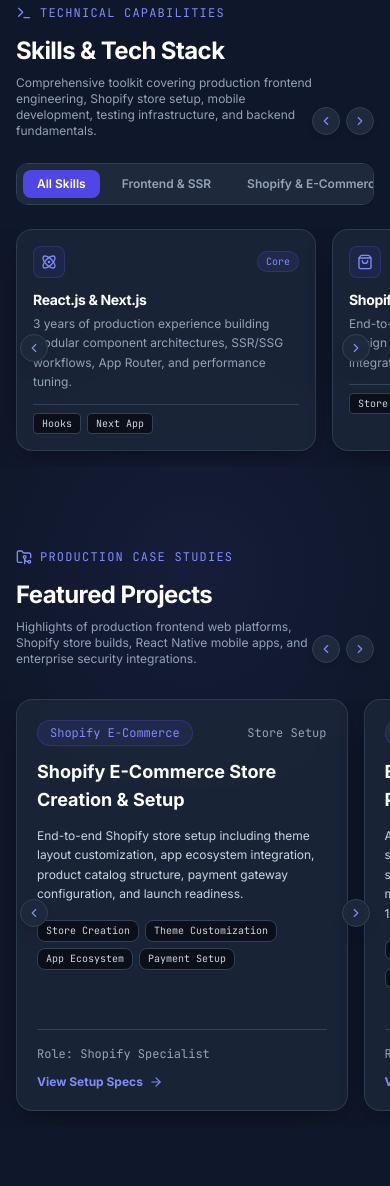
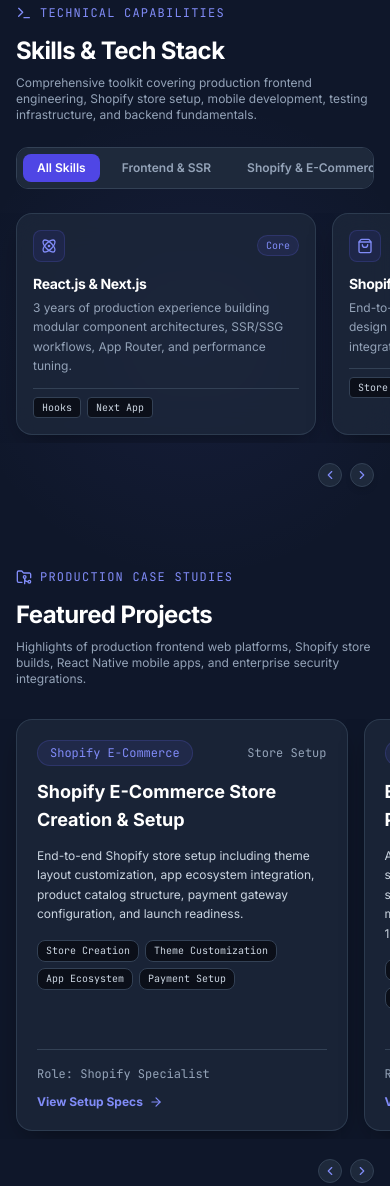
Before and after one commit to anoop-vikraman/anoop-vikraman.github.io, a plain HTML site: page index.html in a window 390 px wide. Shown: the part 1170-2356 px from the top of the page. Drawn offline with nearby package versions, Linux system fonts and the light colour scheme.

Commit message:
carosol changes

```diff
--- a/index.html
+++ b/index.html
@@ -531,7 +531,6 @@
     <!-- TECHNICAL SKILLS MATRIX SECTION (HORIZONTAL SLIDING CAROUSEL ON MOBILE VIEW) -->
     <section id="skills" class="space-y-6">
       <div class="space-y-6">
-        <div class="flex items-end justify-between">
         <div class="space-y-2">
           <div class="inline-flex items-center gap-2 text-xs font-mono text-brand-400 uppercase tracking-widest">
             <i data-lucide="terminal" class="w-4 h-4"></i> Technical Capabilities
@@ -539,21 +538,6 @@
           <h2 class="text-2xl sm:text-4xl font-bold text-white tracking-tight">Skills & Tech Stack</h2>
           <p class="text-slate-400 text-xs sm:text-sm max-w-2xl">Comprehensive toolkit covering production frontend
             engineering, Shopify store setup, mobile development, testing infrastructure, and backend fundamentals.</p>
-          </div>
-
-          <!-- Mobile Navigation Arrow Buttons -->
-          <div class="flex sm:hidden items-center gap-1.5 shrink-0 mb-1">
-            <button onclick="scrollCarousel('skills-grid', -240)"
-              class="w-7 h-7 rounded-full bg-surface-card border border-surface-border text-brand-400 flex items-center justify-center active:scale-95 transition-all shadow-md"
-              aria-label="Previous Skill">
-              <i data-lucide="chevron-left" class="w-3.5 h-3.5"></i>
-            </button>
-            <button onclick="scrollCarousel('skills-grid', 240)"
-              class="w-7 h-7 rounded-full bg-surface-card border border-surface-border text-brand-400 flex items-center justify-center active:scale-95 transition-all shadow-md"
-              aria-label="Next Skill">
-              <i data-lucide="chevron-right" class="w-3.5 h-3.5"></i>
-            </button>
-          </div>
         </div>
 
         <!-- Filter Tabs (Touch swipe scroll on mobile) -->
@@ -583,18 +567,11 @@
         </div>
       </div>
 
-      <!-- Skills Track Container with Overlay Side Arrow Buttons -->
-      <div class="relative group">
-        <!-- Floating Side Arrow Left -->
-        <button onclick="scrollCarousel('skills-grid', -260)"
-          class="flex sm:hidden absolute left-1 top-1/2 -translate-y-1/2 z-20 w-7 h-7 rounded-full bg-surface-card/95 border border-surface-border text-brand-400 items-center justify-center shadow-lg backdrop-blur-md active:scale-95 transition-all"
-          aria-label="Slide Left">
-          <i data-lucide="chevron-left" class="w-3.5 h-3.5"></i>
-        </button>
-
+      <!-- Skills Track Container -->
+      <div class="relative space-y-4">
         <!-- Skills Track -->
         <div
-          class="flex sm:grid grid-cols-1 sm:grid-cols-2 lg:grid-cols-3 gap-4 sm:gap-6 overflow-x-auto sm:overflow-x-visible snap-x snap-mandatory no-scrollbar pb-4 -mx-4 px-4 sm:mx-0 sm:px-0"
+          class="flex sm:grid grid-cols-1 sm:grid-cols-2 lg:grid-cols-3 gap-4 sm:gap-6 overflow-x-auto sm:overflow-x-visible snap-x snap-mandatory no-scrollbar pb-2 -mx-4 px-4 sm:mx-0 sm:px-0"
           id="skills-grid">
 
           <!-- Card 1: React & Next.js -->
@@ -864,19 +841,25 @@
 
         </div>
 
-        <!-- Floating Side Arrow Right -->
+        <!-- Mobile Navigation Controls Right-Aligned Under Carousel -->
+        <div class="flex sm:hidden items-center justify-end gap-2 pt-1">
+          <button onclick="scrollCarousel('skills-grid', -260)"
+            class="w-6.5 h-6.5 p-1 rounded-full bg-surface-card border border-surface-border text-brand-400 flex items-center justify-center active:scale-95 transition-all shadow-sm"
+            aria-label="Previous Skill">
+            <i data-lucide="chevron-left" class="w-3.5 h-3.5"></i>
+          </button>
           <button onclick="scrollCarousel('skills-grid', 260)"
-          class="flex sm:hidden absolute right-1 top-1/2 -translate-y-1/2 z-20 w-7 h-7 rounded-full bg-surface-card/95 border border-surface-border text-brand-400 items-center justify-center shadow-lg backdrop-blur-md active:scale-95 transition-all"
-          aria-label="Slide Right">
+            class="w-6.5 h-6.5 p-1 rounded-full bg-surface-card border border-surface-border text-brand-400 flex items-center justify-center active:scale-95 transition-all shadow-md"
+            aria-label="Next Skill">
             <i data-lucide="chevron-right" class="w-3.5 h-3.5"></i>
           </button>
+        </div>
       </div>
     </section>
 
 
     <!-- FEATURED PROJECTS SHOWCASE (HORIZONTAL SLIDING CAROUSEL ON MOBILE VIEW) -->
     <section id="projects" class="space-y-8 sm:space-y-10">
-      <div class="flex items-end justify-between">
       <div class="space-y-2">
         <div class="inline-flex items-center gap-2 text-xs font-mono text-brand-400 uppercase tracking-widest">
           <i data-lucide="folder-git-2" class="w-4 h-4"></i> Production Case Studies
@@ -886,33 +869,11 @@
           store builds, React Native mobile apps, and enterprise security integrations.</p>
       </div>
 
-        <!-- Mobile Navigation Arrow Buttons -->
-        <div class="flex sm:hidden items-center gap-1.5 shrink-0 mb-1">
-          <button onclick="scrollCarousel('projects-grid', -280)"
-            class="w-7 h-7 rounded-full bg-surface-card border border-surface-border text-brand-400 flex items-center justify-center active:scale-95 transition-all shadow-md"
-            aria-label="Previous Project">
-            <i data-lucide="chevron-left" class="w-3.5 h-3.5"></i>
-          </button>
-          <button onclick="scrollCarousel('projects-grid', 280)"
-            class="w-7 h-7 rounded-full bg-surface-card border border-surface-border text-brand-400 flex items-center justify-center active:scale-95 transition-all shadow-md"
-            aria-label="Next Project">
-            <i data-lucide="chevron-right" class="w-3.5 h-3.5"></i>
-          </button>
-        </div>
-      </div>
-
-      <!-- Projects Track Container with Overlay Side Arrow Buttons -->
-      <div class="relative group">
-        <!-- Floating Side Arrow Left -->
-        <button onclick="scrollCarousel('projects-grid', -300)"
-          class="flex sm:hidden absolute left-1 top-1/2 -translate-y-1/2 z-20 w-7 h-7 rounded-full bg-surface-card/95 border border-surface-border text-brand-400 items-center justify-center shadow-lg backdrop-blur-md active:scale-95 transition-all"
-          aria-label="Slide Left">
-          <i data-lucide="chevron-left" class="w-3.5 h-3.5"></i>
-        </button>
-
+      <!-- Projects Track Container -->
+      <div class="relative space-y-4">
         <!-- Projects Track -->
         <div
-          class="flex sm:grid grid-cols-1 sm:grid-cols-2 gap-4 sm:gap-8 overflow-x-auto sm:overflow-x-visible snap-x snap-mandatory no-scrollbar pb-4 -mx-4 px-4 sm:mx-0 sm:px-0"
+          class="flex sm:grid grid-cols-1 sm:grid-cols-2 gap-4 sm:gap-8 overflow-x-auto sm:overflow-x-visible snap-x snap-mandatory no-scrollbar pb-2 -mx-4 px-4 sm:mx-0 sm:px-0"
           id="projects-grid">
 
           <!-- Project 1: Shopify Store Creation & Setup -->
@@ -1093,12 +1054,19 @@
 
         </div>
 
-        <!-- Floating Side Arrow Right -->
+        <!-- Mobile Navigation Controls Right-Aligned Under Carousel -->
+        <div class="flex sm:hidden items-center justify-end gap-2 pt-1">
+          <button onclick="scrollCarousel('projects-grid', -300)"
+            class="w-6.5 h-6.5 p-1 rounded-full bg-surface-card border border-surface-border text-brand-400 flex items-center justify-center active:scale-95 transition-all shadow-sm"
+            aria-label="Previous Project">
+            <i data-lucide="chevron-left" class="w-3.5 h-3.5"></i>
+          </button>
           <button onclick="scrollCarousel('projects-grid', 300)"
-          class="flex sm:hidden absolute right-1 top-1/2 -translate-y-1/2 z-20 w-7 h-7 rounded-full bg-surface-card/95 border border-surface-border text-brand-400 items-center justify-center shadow-lg backdrop-blur-md active:scale-95 transition-all"
-          aria-label="Slide Right">
+            class="w-6.5 h-6.5 p-1 rounded-full bg-surface-card border border-surface-border text-brand-400 flex items-center justify-center active:scale-95 transition-all shadow-sm"
+            aria-label="Next Project">
             <i data-lucide="chevron-right" class="w-3.5 h-3.5"></i>
           </button>
+        </div>
       </div>
     </section>
 
@@ -1140,12 +1108,13 @@
 
   </main>
 
-  <!-- MULTI-COLUMN ENHANCED FOOTER -->
+  <!-- FOOTER SECTION -->
   <footer
-    class="border-t border-surface-border pt-12 sm:pt-16 pb-10 sm:pb-12 text-xs text-slate-400 relative z-10 bg-surface-dark/90">
-    <div class="max-w-7xl mx-auto px-4 sm:px-6 space-y-10 sm:space-y-12">
+    class="border-t border-surface-border py-6 sm:pt-16 sm:pb-12 text-xs text-slate-400 relative z-10 bg-surface-dark/90">
+    <div class="max-w-7xl mx-auto px-4 sm:px-6 space-y-6 sm:space-y-12">
 
-      <div class="grid grid-cols-1 md:grid-cols-12 gap-8">
+      <!-- Top Multi-Column Grid (Hidden on Mobile View <640px) -->
+      <div class="hidden sm:grid grid-cols-1 md:grid-cols-12 gap-8">
 
         <!-- Column 1: Brand Info & Bio -->
         <div class="md:col-span-5 space-y-4">
@@ -1200,9 +1169,9 @@
 
       </div>
 
-      <!-- Bottom Row Bar -->
+      <!-- Bottom Row Bar (Shown on Mobile View & Desktop) -->
       <div
-        class="pt-6 sm:pt-8 border-t border-surface-border flex flex-col sm:flex-row items-center justify-between gap-4 font-mono text-[11px] text-center sm:text-left">
+        class="pt-0 sm:pt-8 border-t-0 sm:border-t border-surface-border flex flex-col sm:flex-row items-center justify-between gap-3 font-mono text-[11px] text-center sm:text-left">
         <p class="text-slate-400">&copy; 2026 Anoop Vikraman. All rights reserved.</p>
 
         <div class="flex items-center justify-center gap-6 text-slate-400">
```
Lines whose indentation alone changed are shown as unchanged.
